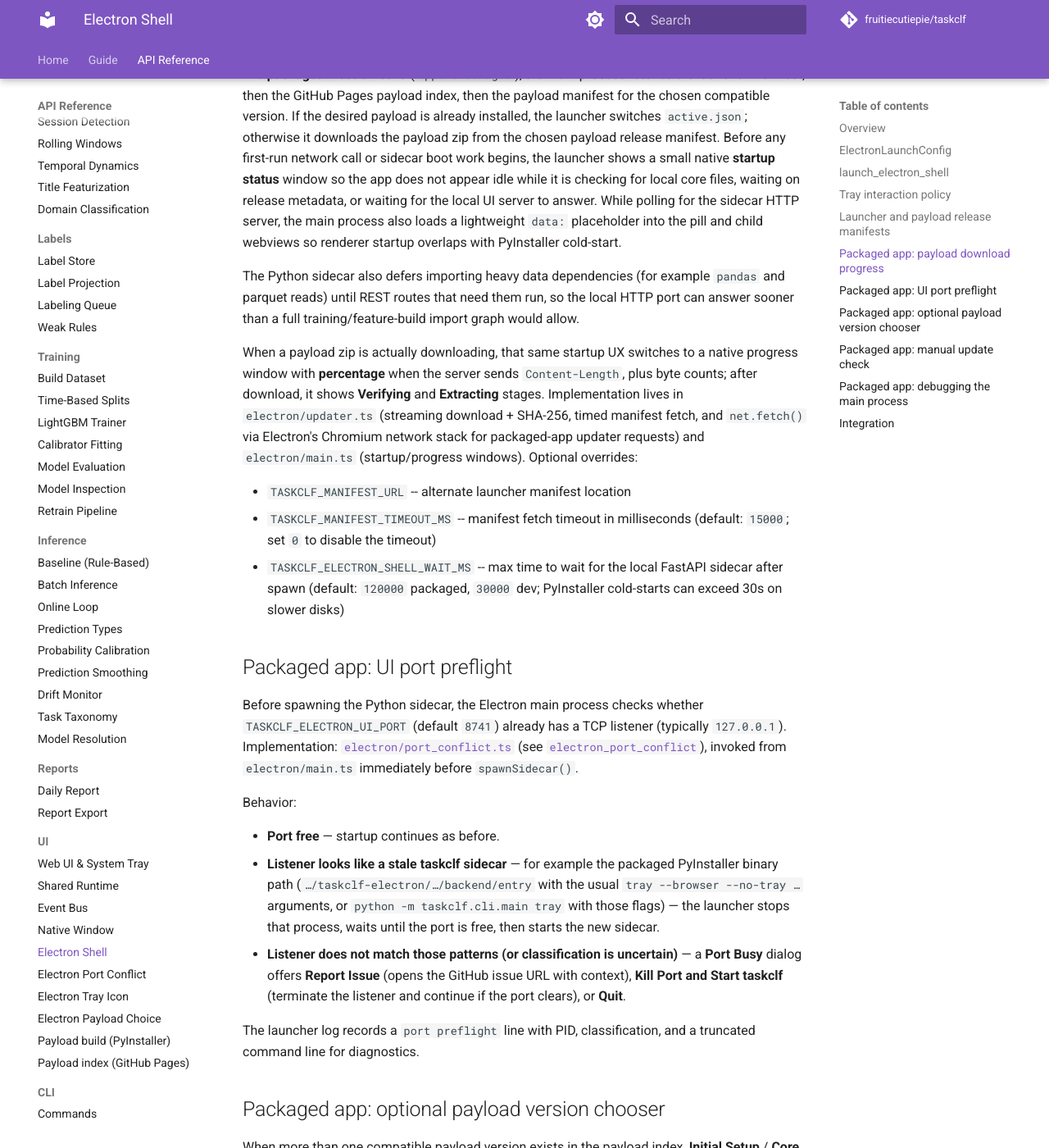
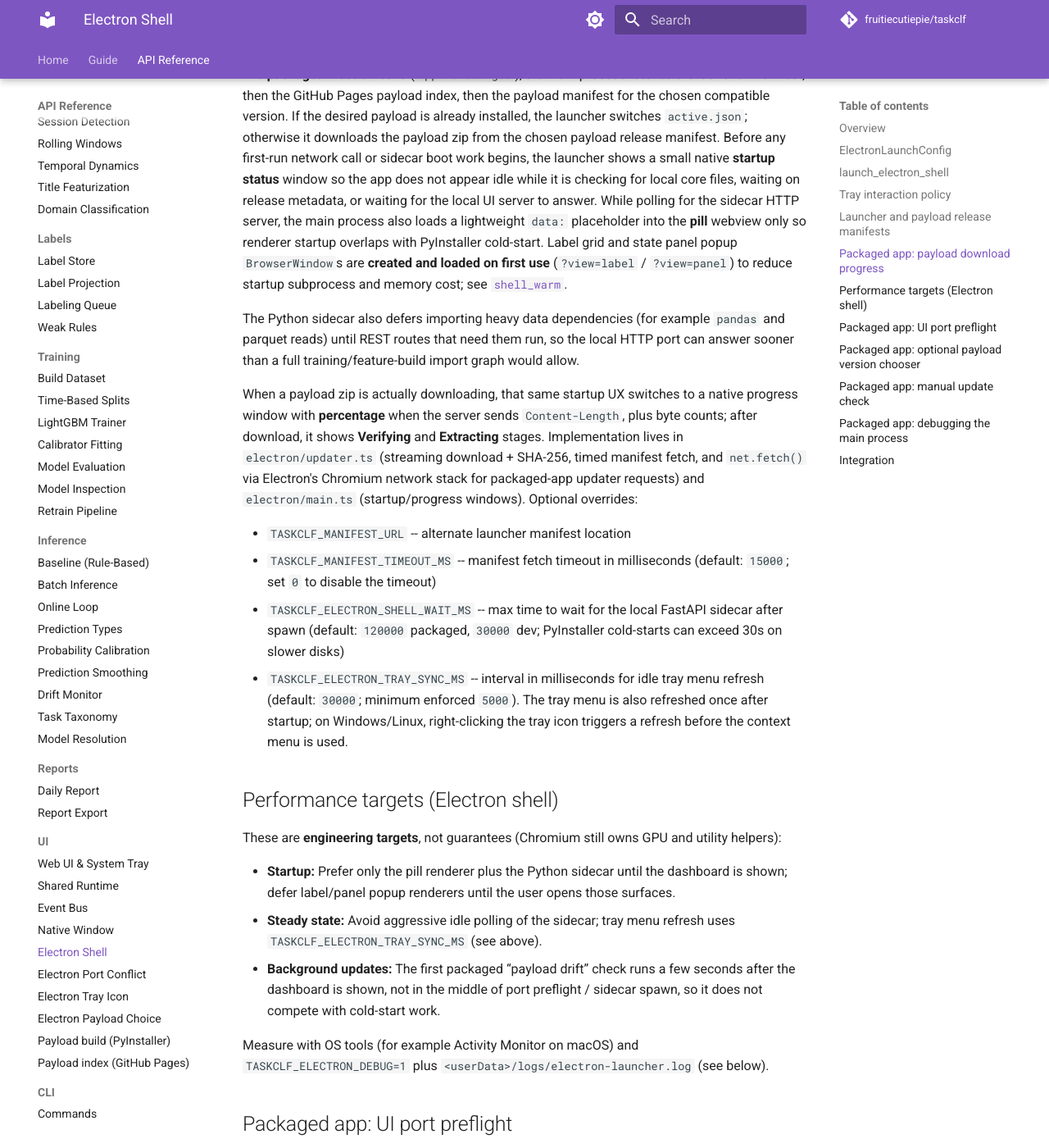
Before and after one commit to fruitiecutiepie/taskclf, an MkDocs documentation site: the page built from docs/api/ui/electron_shell.md, in a window 1280 px wide and 1400 px high, scrolled down 3317 px. Shown: the whole window at 82% size. Built offline with MkDocs 1.6.1 and Material for MkDocs 9.7.7, drawn with Linux system fonts in a browser that asks for light colours; comment, search, counter and statistics services are not loaded; some of the changed text lies outside the part shown.

Commit message:
feat: reduce process cost

```diff
--- a/docs/api/ui/electron_shell.md
+++ b/docs/api/ui/electron_shell.md
@@ -147,8 +147,11 @@ network call or sidecar boot work begins, the launcher shows a small native
 **startup status** window so the app does not appear idle while it is checking
 for local core files, waiting on release metadata, or waiting for the local UI
 server to answer. While polling for the sidecar HTTP server, the main process
-also loads a lightweight `data:` placeholder into the pill and child webviews so
-renderer startup overlaps with PyInstaller cold-start.
+also loads a lightweight `data:` placeholder into the **pill** webview only so
+renderer startup overlaps with PyInstaller cold-start. Label grid and state panel
+popup `BrowserWindow`s are **created and loaded on first use** (`?view=label` /
+`?view=panel`) to reduce startup subprocess and memory cost; see
+[`shell_warm`](shell_warm.md).
 
 The Python sidecar also defers importing heavy data dependencies (for example
 `pandas` and parquet reads) until REST routes that need them run, so the local
@@ -169,6 +172,28 @@ Electron's Chromium network stack for packaged-app updater requests) and `electr
 - `TASKCLF_ELECTRON_SHELL_WAIT_MS` -- max time to wait for the local FastAPI
   sidecar after spawn (default: `120000` packaged, `30000` dev; PyInstaller
   cold-starts can exceed 30s on slower disks)
+- `TASKCLF_ELECTRON_TRAY_SYNC_MS` -- interval in milliseconds for idle tray menu
+  refresh (default: `30000`; minimum enforced `5000`). The tray menu is also
+  refreshed once after startup; on Windows/Linux, right-clicking the tray icon
+  triggers a refresh before the context menu is used.
+
+## Performance targets (Electron shell)
+
+These are **engineering targets**, not guarantees (Chromium still owns GPU and
+utility helpers):
+
+- **Startup:** Prefer only the pill renderer plus the Python sidecar until the
+  dashboard is shown; defer label/panel popup renderers until the user opens
+  those surfaces.
+- **Steady state:** Avoid aggressive idle polling of the sidecar; tray menu
+  refresh uses `TASKCLF_ELECTRON_TRAY_SYNC_MS` (see above).
+- **Background updates:** The first packaged “payload drift” check runs a few
+  seconds after the dashboard is shown, not in the middle of port preflight /
+  sidecar spawn, so it does not compete with cold-start work.
+
+Measure with OS tools (for example Activity Monitor on macOS) and
+`TASKCLF_ELECTRON_DEBUG=1` plus `<userData>/logs/electron-launcher.log` (see
+below).
 
 ## Packaged app: UI port preflight
 
@@ -244,6 +269,7 @@ folder or pre-fill a GitHub bug report.
 - Used by the `taskclf electron` CLI command in
   [`docs/api/cli/main.md`](../cli/main.md)
 - Read by the Electron app in `electron/main.ts`
+- Pill placeholder warmup in [`shell_warm`](shell_warm.md)
 - Uses the tray interaction helper in
   [`electron_tray_dashboard`](electron_tray_dashboard.md)
 - Uses the launcher payload policy documented in
```
Also changed, not shown: docs/api/cli/main.md (+6 -1 lines), docs/api/ui/shell_warm.md (added, +27 -0 lines), docs/api/ui/window.md (+3 -1 lines), 5 other files.
